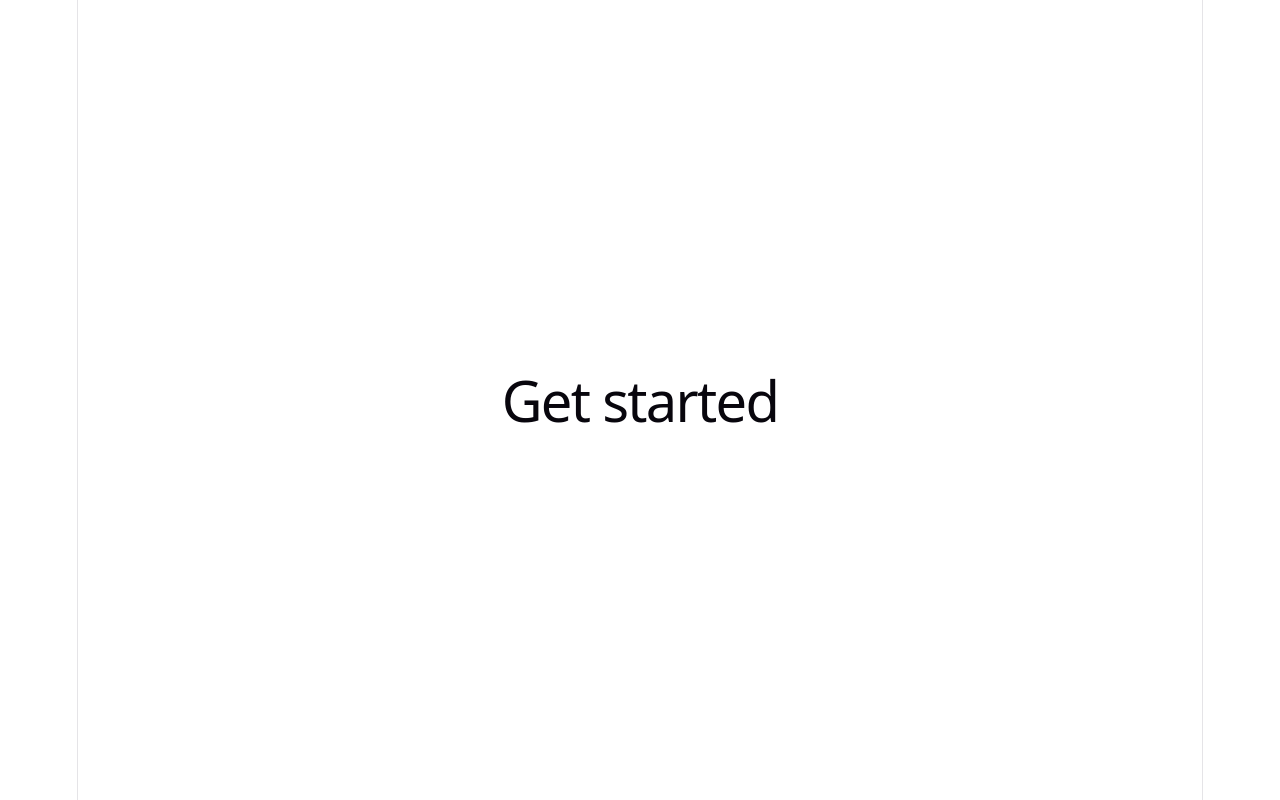
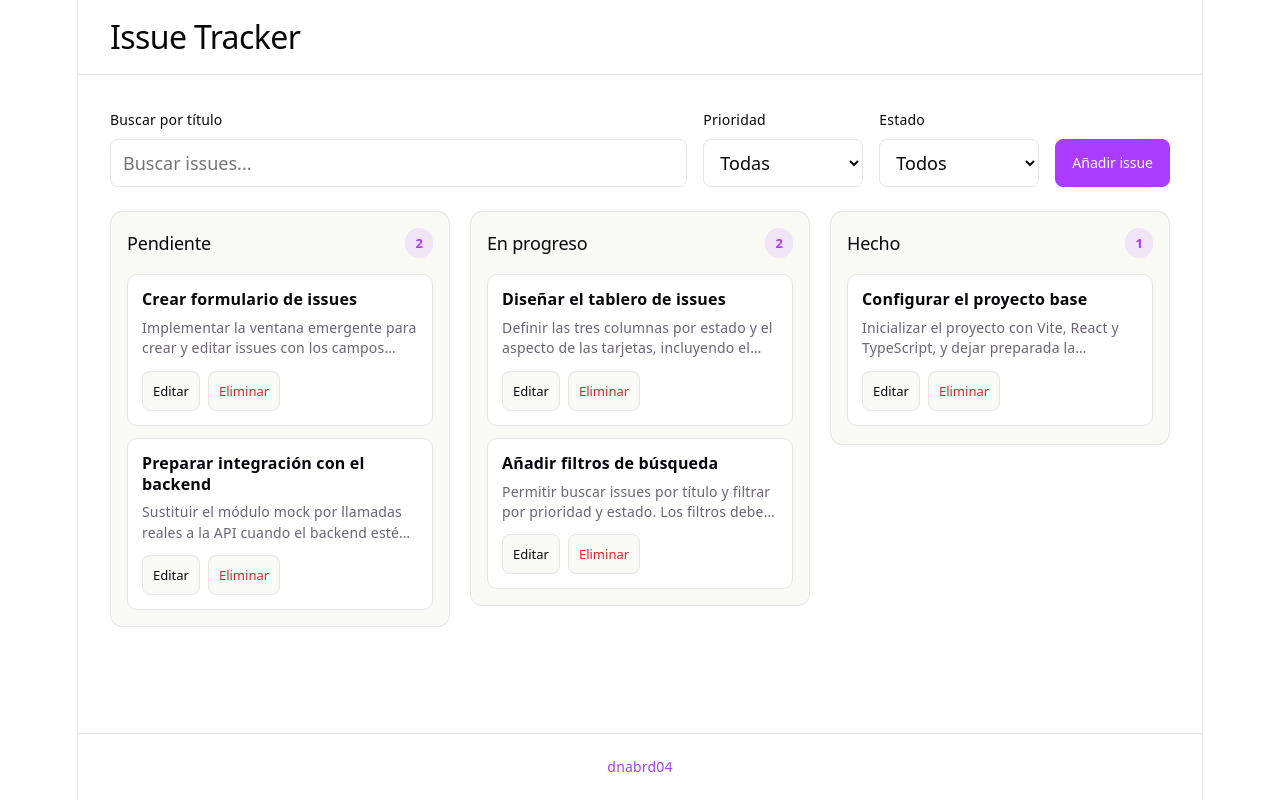
Before and after one commit to dnabrd04/mini-issue-tracker, a React (Vite) app in the folder frontend/: page / in a window 1280 px wide. Built offline with nearby package versions, Linux system fonts and the light colour scheme.

Commit message:
Update App for add the components and styles

```diff
--- a/frontend/src/App.css
+++ b/frontend/src/App.css
@@ -1,184 +1,461 @@
-.counter {
-  font-size: 16px;
-  padding: 5px 10px;
-  border-radius: 5px;
+.app {
+  display: flex;
+  flex: 1;
+  flex-direction: column;
+  min-height: 100svh;
+  text-align: left;
+}
+
+.app-header {
+  padding: 24px 32px;
+  border-bottom: 1px solid var(--border);
+}
+
+.app-header h1 {
+  margin: 0;
+  font-size: 32px;
+  letter-spacing: -0.6px;
+}
+
+.app-main {
+  display: flex;
+  flex: 1;
+  flex-direction: column;
+  gap: 24px;
+  padding: 32px;
+}
+
+.app-footer {
+  padding: 20px 32px;
+  border-top: 1px solid var(--border);
+  text-align: center;
+  font-size: 14px;
+}
+
+.app-footer a {
   color: var(--accent);
-  background: var(--accent-bg);
-  border: 2px solid transparent;
-  transition: border-color 0.3s;
-  margin-bottom: 24px;
+  text-decoration: none;
+}
 
-  &:hover {
+.app-footer a:hover {
+  text-decoration: underline;
+}
+
+.app-status {
+  padding: 48px 0;
+  text-align: center;
+  color: var(--text);
+}
+
+.app-error {
+  margin: 0;
+  padding: 12px 16px;
+  border: 1px solid #fecaca;
+  border-radius: 8px;
+  background: #fef2f2;
+  color: #b91c1c;
+  font-size: 14px;
+}
+
+.filter-bar {
+  display: flex;
+  flex-wrap: wrap;
+  align-items: flex-end;
+  gap: 16px;
+}
+
+.filter-bar__search {
+  flex: 1 1 240px;
+}
+
+.filter-bar__field {
+  flex: 0 1 160px;
+}
+
+.filter-bar label {
+  display: flex;
+  flex-direction: column;
+  gap: 6px;
+}
+
+.filter-bar label > span {
+  color: var(--text-h);
+  font-size: 14px;
+  font-weight: 500;
+}
+
+.filter-bar input,
+.filter-bar select,
+.issue-form input,
+.issue-form select,
+.issue-form textarea {
+  width: 100%;
+  box-sizing: border-box;
+  padding: 10px 12px;
+  border: 1px solid var(--border);
+  border-radius: 8px;
+  background: var(--bg);
+  color: var(--text-h);
+  font: inherit;
+}
+
+.filter-bar input:focus-visible,
+.filter-bar select:focus-visible,
+.issue-form input:focus-visible,
+.issue-form select:focus-visible,
+.issue-form textarea:focus-visible {
+  outline: 2px solid var(--accent);
+  outline-offset: 1px;
   border-color: var(--accent-border);
 }
-  &:focus-visible {
+
+.filter-bar__add {
+  margin-left: auto;
+}
+
+.button {
+  padding: 10px 16px;
+  border: 1px solid var(--border);
+  border-radius: 8px;
+  background: var(--social-bg);
+  color: var(--text-h);
+  font: inherit;
+  font-size: 14px;
+  cursor: pointer;
+  transition:
+    border-color 0.2s,
+    background 0.2s,
+    filter 0.2s;
+}
+
+.button:hover:not(:disabled) {
+  border-color: var(--accent-border);
+}
+
+.button:focus-visible {
   outline: 2px solid var(--accent);
   outline-offset: 2px;
 }
+
+.button:disabled {
+  opacity: 0.6;
+  cursor: not-allowed;
 }
 
-.hero {
-  position: relative;
+.button--primary {
+  border-color: var(--accent);
+  background: var(--accent);
+  color: #fff;
+}
 
-  .base,
-  .framework,
-  .vite {
-    inset-inline: 0;
+.button--primary:hover:not(:disabled) {
+  filter: brightness(1.08);
+}
+
+.button--danger {
+  color: #dc2626;
+}
+
+.board {
+  display: grid;
+  grid-template-columns: repeat(3, minmax(0, 1fr));
+  gap: 20px;
+  align-items: start;
+}
+
+.board--single {
+  grid-template-columns: minmax(0, 1fr);
+  width: 100%;
+  max-width: 620px;
   margin: 0 auto;
 }
 
-  .base {
-    width: 170px;
-    position: relative;
-    z-index: 0;
+.issue-column {
+  min-height: 200px;
+  padding: 16px;
+  border: 1px solid var(--border);
+  border-radius: 12px;
+  background: var(--social-bg);
 }
 
-  .framework,
-  .vite {
-    position: absolute;
+.issue-column__header {
+  display: flex;
+  align-items: center;
+  justify-content: space-between;
+  gap: 12px;
+  margin-bottom: 16px;
 }
 
-  .framework {
-    z-index: 1;
-    top: 34px;
-    height: 28px;
-    transform: perspective(2000px) rotateZ(300deg) rotateX(44deg) rotateY(39deg)
-      scale(1.4);
+.issue-column__header h2 {
+  margin: 0;
+  font-size: 18px;
+  letter-spacing: -0.2px;
 }
 
-  .vite {
-    z-index: 0;
-    top: 107px;
-    height: 26px;
-    width: auto;
-    transform: perspective(2000px) rotateZ(300deg) rotateX(40deg) rotateY(39deg)
-      scale(0.8);
+.issue-column__count {
+  padding: 2px 10px;
+  border-radius: 999px;
+  background: var(--accent-bg);
+  color: var(--accent);
+  font-size: 13px;
+  font-weight: 600;
+}
+
+.issue-column__list {
+  display: flex;
+  flex-direction: column;
+  gap: 12px;
+}
+
+.issue-column__empty {
+  padding: 24px 0;
+  text-align: center;
+  color: var(--text);
+  font-size: 14px;
+}
+
+.issue-card {
+  padding: 14px;
+  border: 1px solid var(--border);
+  border-radius: 10px;
+  background: var(--bg);
+  cursor: pointer;
+  transition:
+    border-color 0.2s,
+    box-shadow 0.2s,
+    transform 0.2s;
+}
+
+.issue-card:hover {
+  border-color: var(--accent-border);
+  box-shadow: var(--shadow);
+  transform: translateY(-1px);
+}
+
+.issue-card:focus-visible {
+  outline: 2px solid var(--accent);
+  outline-offset: 2px;
+}
+
+.issue-card__title {
+  margin: 0 0 8px;
+  color: var(--text-h);
+  font-size: 16px;
+  line-height: 1.3;
+  overflow-wrap: anywhere;
+}
+
+.issue-card__description {
+  display: -webkit-box;
+  overflow: hidden;
+  margin: 0 0 12px;
+  color: var(--text);
+  font-size: 14px;
+  line-height: 1.45;
+  overflow-wrap: anywhere;
+  -webkit-box-orient: vertical;
+  -webkit-line-clamp: 2;
+}
+
+.issue-card__actions {
+  display: flex;
+  flex-wrap: wrap;
+  gap: 8px;
+}
+
+.issue-card__actions .button {
+  padding: 6px 10px;
+  font-size: 13px;
+}
+
+.modal {
+  width: min(560px, calc(100% - 48px));
+  max-height: calc(100svh - 48px);
+  margin: auto;
+  padding: 0;
+  overflow-y: auto;
+  border: 1px solid var(--border);
+  border-radius: 14px;
+  background: var(--bg);
+  color: var(--text);
+  box-shadow: var(--shadow);
+  text-align: left;
+}
+
+.modal::backdrop {
+  background: rgba(0, 0, 0, 0.5);
+}
+
+.modal__header {
+  display: flex;
+  align-items: center;
+  justify-content: space-between;
+  gap: 16px;
+  padding: 20px 24px;
+  border-bottom: 1px solid var(--border);
+}
+
+.modal__header h2 {
+  margin: 0;
+  font-size: 20px;
+  letter-spacing: -0.2px;
+}
+
+.modal__close {
+  padding: 6px 10px;
+  font-size: 13px;
+}
+
+.modal__body {
+  padding: 24px;
+}
+
+.issue-form {
+  display: flex;
+  flex-direction: column;
+  gap: 16px;
+}
+
+.form-field {
+  display: flex;
+  flex-direction: column;
+  gap: 6px;
+}
+
+.form-field label {
+  color: var(--text-h);
+  font-size: 14px;
+  font-weight: 500;
+}
+
+.issue-form textarea {
+  min-height: 120px;
+  resize: vertical;
+}
+
+.form-row {
+  display: grid;
+  grid-template-columns: repeat(2, minmax(0, 1fr));
+  gap: 16px;
+}
+
+.form-error {
+  margin: 0;
+  color: #dc2626;
+  font-size: 13px;
+}
+
+.form-actions {
+  display: flex;
+  justify-content: flex-end;
+  gap: 10px;
+  margin-top: 8px;
+}
+
+.issue-detail h3 {
+  margin: 0 0 12px;
+  color: var(--text-h);
+  font-size: 22px;
+  line-height: 1.3;
+  overflow-wrap: anywhere;
+}
+
+.issue-detail__description {
+  margin: 0 0 20px;
+  line-height: 1.55;
+  overflow-wrap: anywhere;
+  white-space: pre-wrap;
+}
+
+.issue-detail__meta {
+  display: grid;
+  grid-template-columns: repeat(2, minmax(0, 1fr));
+  gap: 12px;
+  margin: 0;
+}
+
+.issue-detail__meta div {
+  padding: 10px 12px;
+  border: 1px solid var(--border);
+  border-radius: 8px;
+  background: var(--social-bg);
+}
+
+.issue-detail__meta dt {
+  margin-bottom: 4px;
+  color: var(--text);
+  font-size: 12px;
+  letter-spacing: 0.04em;
+  text-transform: uppercase;
+}
+
+.issue-detail__meta dd {
+  margin: 0;
+  color: var(--text-h);
+  font-size: 14px;
+}
+
+@media (prefers-color-scheme: dark) {
+  .app-error {
+    border-color: #7f1d1d;
+    background: #2a1215;
+    color: #fca5a5;
+  }
+
+  .button--danger,
+  .form-error {
+    color: #f87171;
   }
 }
 
-#center {
-  display: flex;
-  flex-direction: column;
-  gap: 25px;
-  place-content: center;
-  place-items: center;
-  flex-grow: 1;
+@media (max-width: 900px) {
+  .app-main {
+    padding: 20px;
+  }
 
-  @media (max-width: 1024px) {
-    padding: 32px 20px 24px;
-    gap: 18px;
+  .app-header,
+  .app-footer {
+    padding-inline: 20px;
+  }
+
+  .board {
+    grid-template-columns: minmax(0, 1fr);
+  }
+
+  .board--single {
+    max-width: none;
   }
 }
 
-#next-steps {
-  display: flex;
-  border-top: 1px solid var(--border);
-  text-align: left;
+@media (max-width: 600px) {
+  .filter-bar {
+    flex-direction: column;
+    align-items: stretch;
+  }
 
-  & > div {
-    flex: 1 1 0;
-    padding: 32px;
-    @media (max-width: 1024px) {
-      padding: 24px 20px;
+  .filter-bar__search,
+  .filter-bar__field {
+    flex: none;
+  }
+
+  .filter-bar__add {
+    margin-left: 0;
+  }
+
+  .form-row {
+    grid-template-columns: minmax(0, 1fr);
+  }
+
+  .issue-detail__meta {
+    grid-template-columns: minmax(0, 1fr);
+  }
+
+  .modal {
+    width: calc(100% - 24px);
+  }
+
+  .modal__header,
+  .modal__body {
+    padding: 16px;
   }
 }
-
-  .icon {
-    margin-bottom: 16px;
-    width: 22px;
-    height: 22px;
-  }
-
-  @media (max-width: 1024px) {
-    flex-direction: column;
-    text-align: center;
-  }
-}
-
-#docs {
-  border-right: 1px solid var(--border);
-
-  @media (max-width: 1024px) {
-    border-right: none;
-    border-bottom: 1px solid var(--border);
-  }
-}
-
-#next-steps ul {
-  list-style: none;
-  padding: 0;
-  display: flex;
-  gap: 8px;
-  margin: 32px 0 0;
-
-  .logo {
-    height: 18px;
-  }
-
-  a {
-    color: var(--text-h);
-    font-size: 16px;
-    border-radius: 6px;
-    background: var(--social-bg);
-    display: flex;
-    padding: 6px 12px;
-    align-items: center;
-    gap: 8px;
-    text-decoration: none;
-    transition: box-shadow 0.3s;
-
-    &:hover {
-      box-shadow: var(--shadow);
-    }
-    .button-icon {
-      height: 18px;
-      width: 18px;
-    }
-  }
-
-  @media (max-width: 1024px) {
-    margin-top: 20px;
-    flex-wrap: wrap;
-    justify-content: center;
-
-    li {
-      flex: 1 1 calc(50% - 8px);
-    }
-
-    a {
-      width: 100%;
-      justify-content: center;
-      box-sizing: border-box;
-    }
-  }
-}
-
-#spacer {
-  height: 88px;
-  border-top: 1px solid var(--border);
-  @media (max-width: 1024px) {
-    height: 48px;
-  }
-}
-
-.ticks {
-  position: relative;
-  width: 100%;
-
-  &::before,
-  &::after {
-    content: '';
-    position: absolute;
-    top: -4.5px;
-    border: 5px solid transparent;
-  }
-
-  &::before {
-    left: 0;
-    border-left-color: var(--border);
-  }
-  &::after {
-    right: 0;
-    border-right-color: var(--border);
-  }
-}
--- a/frontend/src/App.tsx
+++ b/frontend/src/App.tsx
@@ -1,16 +1,137 @@
+import { useEffect, useState } from 'react'
 import './App.css'
+import { createIssue, deleteIssue, listIssues, updateIssue } from './api/issues'
+import { Board } from './components/Board'
+import { FilterBar } from './components/FilterBar'
+import { Footer } from './components/Footer'
+import { Header } from './components/Header'
+import { IssueDetailModal } from './components/IssueDetailModal'
+import { IssueFormModal } from './components/IssueFormModal'
+import type { Issue, IssueInput, Priority, Status } from './types/issue'
+
+type FormModalState = { mode: 'create' } | { mode: 'edit'; issue: Issue } | null
 
 function App() {
+  const [issues, setIssues] = useState<Issue[]>([])
+  const [loading, setLoading] = useState(true)
+  const [error, setError] = useState<string | null>(null)
+  const [search, setSearch] = useState('')
+  const [priorityFilter, setPriorityFilter] = useState<Priority | 'ALL'>('ALL')
+  const [statusFilter, setStatusFilter] = useState<Status | 'ALL'>('ALL')
+  const [formModal, setFormModal] = useState<FormModalState>(null)
+  const [detailIssue, setDetailIssue] = useState<Issue | null>(null)
+
+  useEffect(() => {
+    let active = true
+
+    listIssues()
+      .then((data) => {
+        if (active) {
+          setIssues(data)
+        }
+      })
+      .catch((loadError: unknown) => {
+        if (active) {
+          setError(loadError instanceof Error ? loadError.message : 'No se pudieron cargar las issues')
+        }
+      })
+      .finally(() => {
+        if (active) {
+          setLoading(false)
+        }
+      })
+
+    return () => {
+      active = false
+    }
+  }, [])
+
+  const normalizedSearch = search.trim().toLowerCase()
+  const filteredIssues = issues.filter((issue) => {
+    const matchesSearch =
+      normalizedSearch === '' || issue.title.toLowerCase().includes(normalizedSearch)
+    const matchesPriority = priorityFilter === 'ALL' || issue.priority === priorityFilter
+    const matchesStatus = statusFilter === 'ALL' || issue.status === statusFilter
+    return matchesSearch && matchesPriority && matchesStatus
+  })
+
+  const handleSubmit = async (input: IssueInput) => {
+    if (formModal?.mode === 'edit') {
+      const updated = await updateIssue(formModal.issue.id, input)
+      setIssues((current) => current.map((issue) => (issue.id === updated.id ? updated : issue)))
+      setDetailIssue((current) => (current && current.id === updated.id ? updated : current))
+    } else {
+      const created = await createIssue(input)
+      setIssues((current) => [...current, created])
+    }
+    setFormModal(null)
+  }
+
+  const handleDelete = async (issue: Issue) => {
+    if (!window.confirm(`¿Eliminar la issue "${issue.title}"?`)) {
+      return
+    }
+
+    setError(null)
+    try {
+      await deleteIssue(issue.id)
+      setIssues((current) => current.filter((item) => item.id !== issue.id))
+      setDetailIssue((current) => (current && current.id === issue.id ? null : current))
+    } catch (deleteError) {
+      setError(deleteError instanceof Error ? deleteError.message : 'No se pudo eliminar la issue')
+    }
+  }
 
   return (
-    <>
-      <section id="center">
-        <div>
-          <h1>Get started</h1>
-        </div>
-      </section>
+    <div className="app">
+      <Header />
 
-    </>
+      <main className="app-main">
+        <FilterBar
+          search={search}
+          priority={priorityFilter}
+          status={statusFilter}
+          onSearchChange={setSearch}
+          onPriorityChange={setPriorityFilter}
+          onStatusChange={setStatusFilter}
+          onAdd={() => setFormModal({ mode: 'create' })}
+        />
+
+        {error && (
+          <p className="app-error" role="alert">
+            {error}
+          </p>
+        )}
+
+        {loading ? (
+          <p className="app-status">Cargando issues...</p>
+        ) : (
+          <Board
+            issues={filteredIssues}
+            statusFilter={statusFilter}
+            onOpen={setDetailIssue}
+            onEdit={(issue) => setFormModal({ mode: 'edit', issue })}
+            onDelete={handleDelete}
+          />
+        )}
+      </main>
+
+      <Footer />
+
+      {formModal && (
+        <IssueFormModal
+          key={formModal.mode === 'edit' ? formModal.issue.id : 'create'}
+          mode={formModal.mode}
+          initialIssue={formModal.mode === 'edit' ? formModal.issue : undefined}
+          onClose={() => setFormModal(null)}
+          onSubmit={handleSubmit}
+        />
+      )}
+
+      {detailIssue && (
+        <IssueDetailModal issue={detailIssue} onClose={() => setDetailIssue(null)} />
+      )}
+    </div>
   )
 }
 
```
Lines whose indentation alone changed are shown as unchanged.
